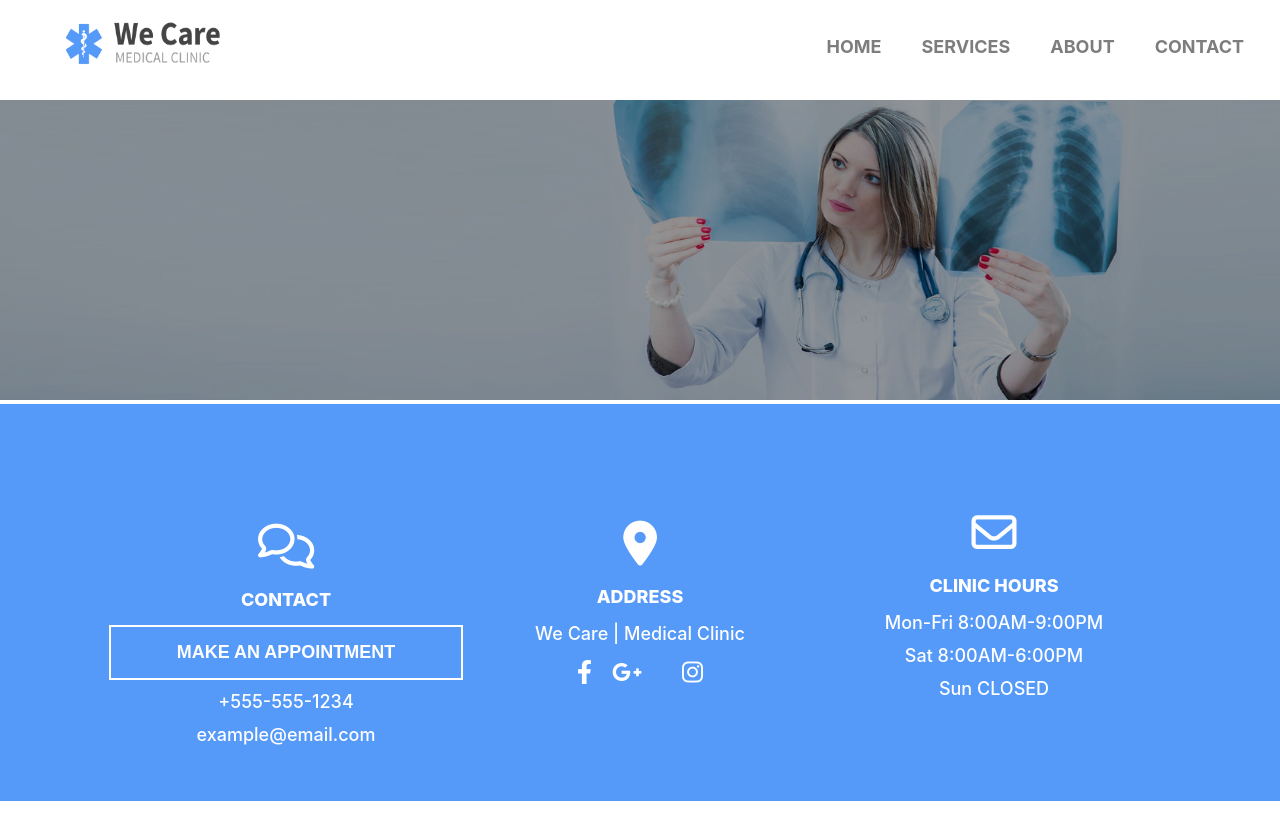
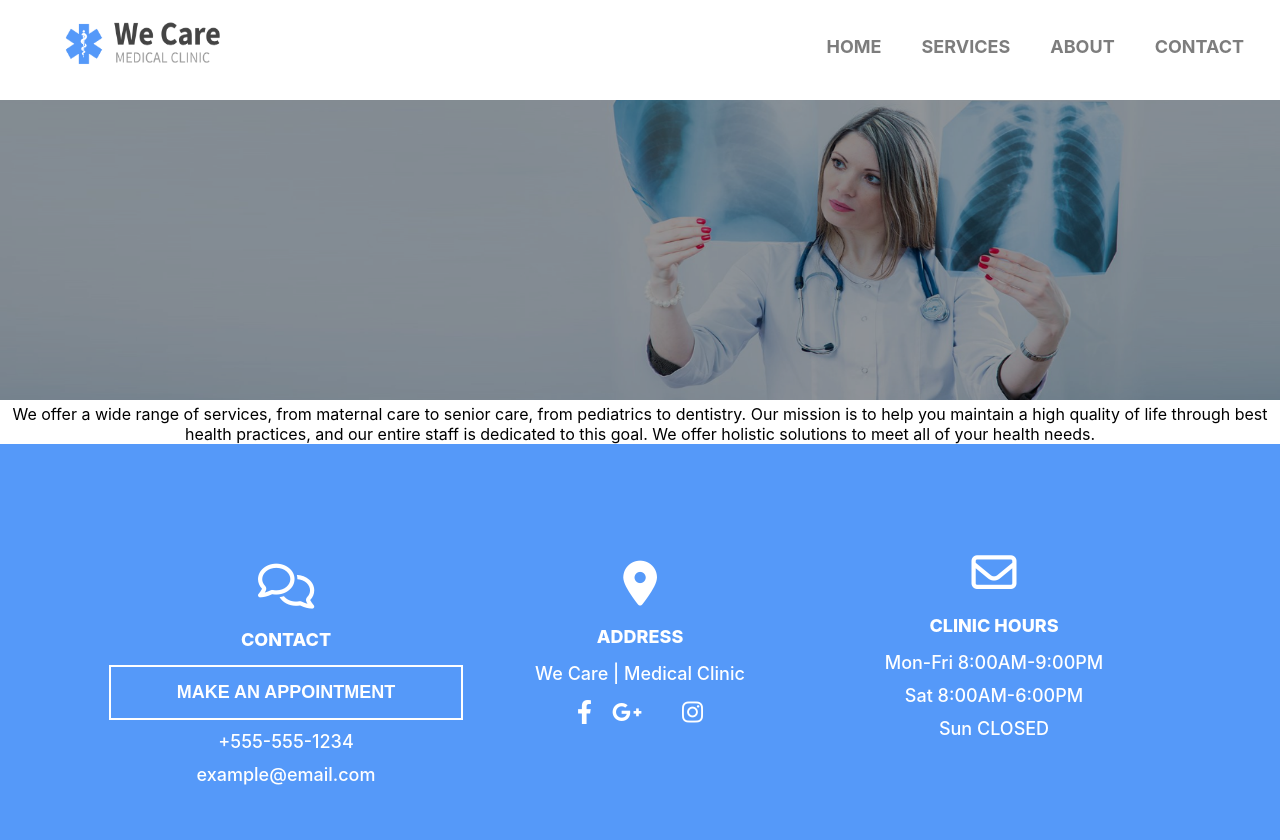
Before and after one commit to elijahgummer/Wecare, a React (Create React App) app: page /services in a window 1280 px wide. Before the commit the page ends 801 px from the top, so only its background shows below. Built offline with nearby package versions, Linux system fonts and the light colour scheme.

Commit message:
changed the code

```diff
--- a/src/pages/Services.jsx
+++ b/src/pages/Services.jsx
@@ -8,6 +8,7 @@ function ServicesPage() {
       <div className="hero-con">
         <img className="servicesHeader" src={servicesHeader} alt="logo" />
       </div>
+      <p>We offer a wide range of services, from maternal care to senior care, from pediatrics to dentistry. Our mission is to help you maintain a high quality of life through best health practices, and our entire staff is dedicated to this goal. We offer holistic solutions to meet all of your health needs. </p>
     </div>
   );
 }
```
